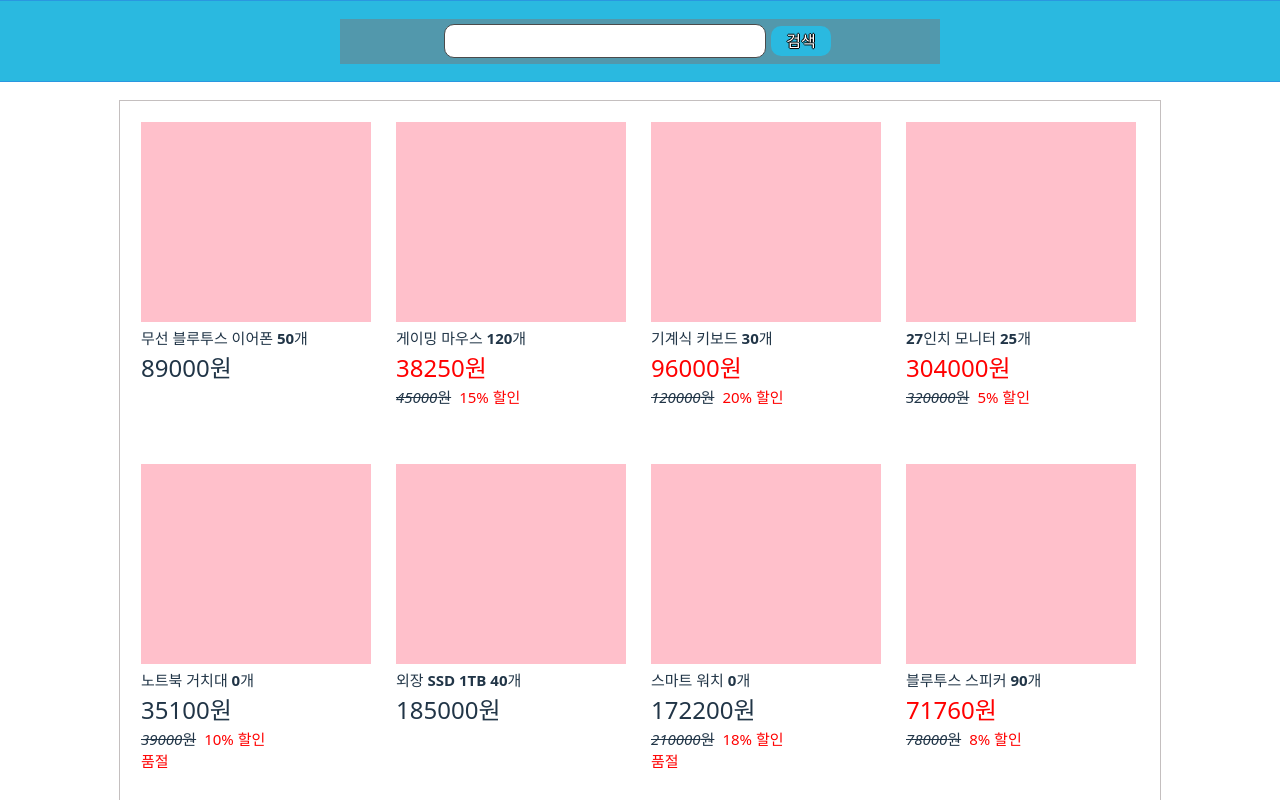
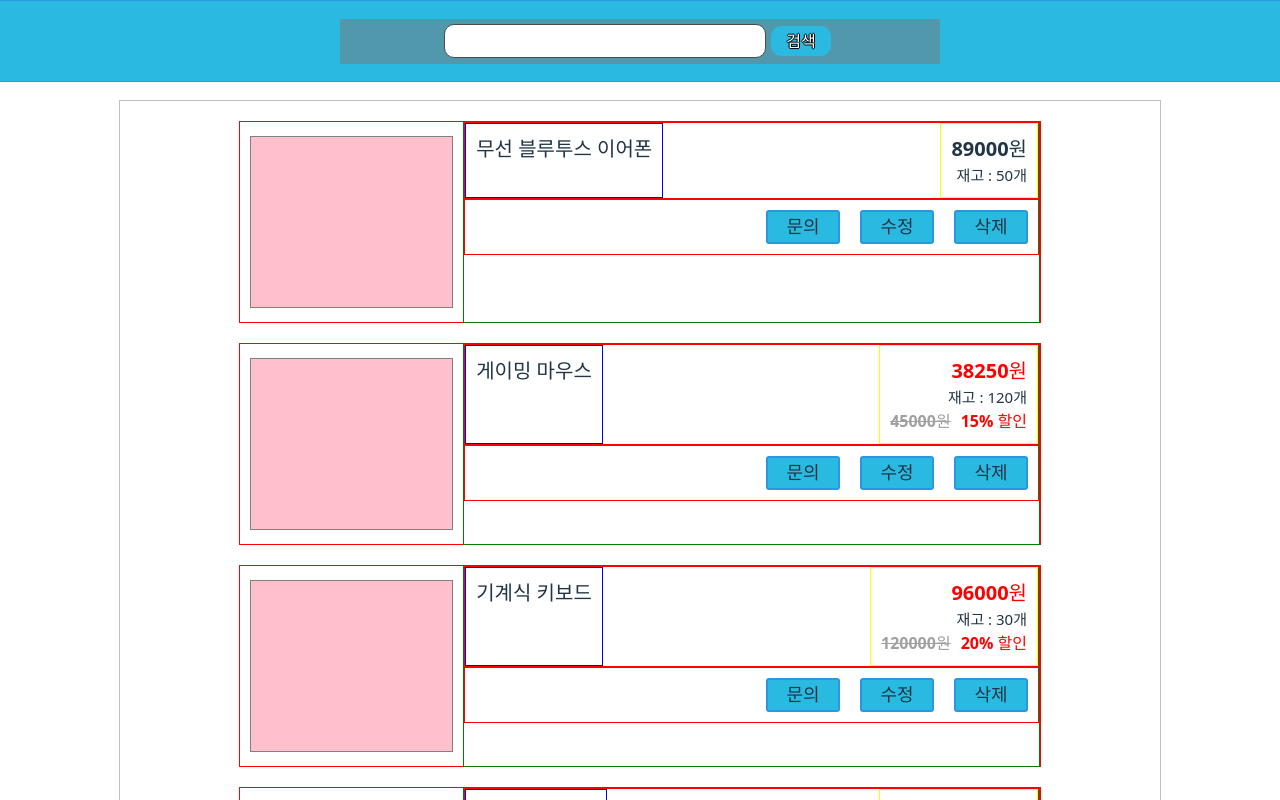
Before and after one commit to khstony/shopping, a React (Vite) app in the folder front-shop/: page /seller in a window 1280 px wide. Shown: the top 800 px of the page. Built offline with nearby package versions, Linux system fonts and the light colour scheme.

Commit message:
판매자메뉴 UI

```diff
--- /dev/null
+++ b/front-shop/src/components/SellerOfferCell.css
@@ -0,0 +1,99 @@
+.cell-seller-wrapper{
+    border : 1px solid red;
+    display : flex;
+    width : 800px;
+    height : 200px;
+    align-items: center;
+}
+
+.cell-seller-image{
+    width : 280px;
+    height : 170px;
+    background-color: pink;
+    border : 1px solid gray;
+    margin : 10px;
+}
+
+.cell-seller-right{
+    border : 1px solid green;
+    width : 100%;
+    height: 100%;
+}
+
+.cell-seller-product-name{
+    border : 1px solid blue;
+    text-align: left;
+    font-size : 20px;
+    font-weight: 700;
+    padding : 10px;
+}
+
+.cell-seller-name-price-box{
+    border : 1px solid red;
+    display: flex;
+}
+
+.cell-seller-price-discount-box{
+    padding : 10px;
+    flex-direction: column;
+    display : flex;
+    border : 1px solid yellow;
+    margin-left : auto;
+}
+
+.cell-seller-price{
+    font-size : 20px;
+    font-weight: 900;
+    text-align: right;;
+}
+
+.cell-seller-discount-info{
+    display : flex;
+}
+
+.cell-seller-prediscount-price{
+    color : #a0a0a0;
+    font-weight : 700;
+    text-decoration: line-through;
+    margin-right : 10px
+}
+
+.cell-seller-discount-rate{
+    color : red;
+    font-weight: 600;
+}
+
+.cell-seller-stock{
+    text-align: right;
+    font-size : 15px;
+    font-weight: 500;
+}
+
+.cell-seller-discount-tag{
+    color : red;
+}
+
+.cell-seller-bottom{
+    display: flex;
+    border : 1px solid red;
+}
+
+.cell-seller-button-section{
+    display : flex;
+    margin-left : auto;
+}
+
+.cell-seller-button{
+    width : 70px;
+    height : 30px;
+    font-size : 18px;
+    background-color:#2AB9E0;
+    font-weight : 700;
+    margin : 10px;
+    display: flex;
+    text-align: center;
+    align-items: center;
+    justify-content: center;
+    border : 2px solid #2a97e0;
+    border-radius: 3px;
+}
--- /dev/null
+++ b/front-shop/src/components/SellerOfferCell.tsx
@@ -0,0 +1,57 @@
+import React, { useEffect, useState, useRef } from 'react';
+import { useNavigate } from "react-router-dom";
+import api from "../api/axiosInstance";
+import type {Offer} from "../types/offer"
+import "./SellerOfferCell.css";
+
+type OfferCellProps = Offer;
+
+function SellerOfferCell(props: Offer) {
+  const {
+    id,
+    uploader,
+    product_name,
+    product_image,
+    product_desc,
+    product_price,
+    discount_rate,
+    stock,
+  } = props;
+
+  const isSoldOut = stock===0;
+  const isDiscounted = discount_rate > 0;
+  const actualPrice = product_price * (1 - discount_rate/100);
+
+
+  return (
+    <div className="cell-seller-wrapper">
+        <div className = "cell-seller-image"></div>
+        <div className = "cell-seller-right">
+            <div className = "cell-seller-name-price-box">
+                <div className = "cell-seller-product-name">{product_name}</div>
+                <div className = "cell-seller-price-discount-box">
+                    <div className = {`cell-seller-price ${isDiscounted? `cell-seller-discount-tag`:``}`}>{actualPrice}원</div>
+                    <div className = "cell-seller-stock">재고 : {stock}개</div>
+                    {isDiscounted && (
+                        <div className = "cell-seller-discount-info">
+                            <div className= "cell-seller-prediscount-price">{product_price}원</div>
+                            <div className = "cell-seller-discount-rate">{discount_rate}% 할인</div>
+                        </div>
+                    )}
+                </div>
+            </div>
+
+            <div className = "cell-seller-bottom">
+                <div className = "cell-seller-button-section">
+                    <div className = "cell-seller-button">문의</div>
+                    <div className = "cell-seller-button">수정</div>
+                    <div className = "cell-seller-button">삭제</div>
+                </div>
+            </div>
+
+        </div>
+    </div>
+  )
+
+}
+export default SellerOfferCell
--- a/front-shop/src/pages/OfferInfo.css
+++ b/front-shop/src/pages/OfferInfo.css
@@ -1,3 +1,71 @@
+.main-wrapper {
+  min-height: 100vh;
+  min-width: 100vw;
+  /* background-color: #d1d1d1; */
+  background-color: white;
+  display : flex;
+  justify-content: center;
+}
+
+.main-center-zone{
+    width : 1000px;
+    min-height : 100%;
+    background-color: white;
+    border : 1px solid #c4bfbf;
+    margin-top : 100px;
+    display: grid;
+    grid-template-columns: repeat(4, 1fr);
+    gap: 20px;
+    padding: 20px;
+}
+
+.main-header{
+    width : 100%;
+    height : 80px;
+    background-color: #2AB9E0;
+    position: fixed;
+    border : 1px solid #2a97e0;
+    align-items : center;
+    justify-content: center;
+    display : flex;
+    z-index : 1000;
+}
+
+.main-header-menubox{
+    width : 600px;
+    height : 45px;
+    background-color: #5298AC;
+    display: flex;
+    align-items: center;
+    justify-content: center;
+}
+.main-searchbox{
+    border : 1px solid rgb(75, 75, 75);
+    width : 300px;
+    height : 30px;
+    outline: none;
+    font-size : 18px;
+    font-weight: 600;
+    border-radius : 10px;
+    padding-left : 10px;
+    padding-right : 10px;
+}
+
+.main-search-button{
+    width : 60px;
+    height : 30px;
+    background-color: #2AB9E0;
+    color : white;
+    display : flex;
+    text-align: center;
+    justify-content: center;
+    align-items: center;
+    margin : 5px;
+    font-weight: 600;
+    text-shadow: -1px 0 #000000, 0 1px #000000, 1px 0 #000000, 0 -1px #000000;
+    border-radius: 10px;
+}
+
 .offer-image{
     width : 500px;
     height : 400px;
--- a/front-shop/src/pages/OfferInfo.tsx
+++ b/front-shop/src/pages/OfferInfo.tsx
@@ -1,6 +1,5 @@
 import React, { useEffect, useState, useRef } from 'react';
 import { useNavigate } from "react-router-dom";
-import "./MainPage.css"
 import "./OfferInfo.css"
 import type {Offer} from "../types/offer";
 import { testOfferDetail } from '../testdata/testOfferDetail';
--- a/front-shop/src/pages/Sellerpage.css
+++ b/front-shop/src/pages/Sellerpage.css
@@ -0,0 +1,68 @@
+.main-wrapper {
+  min-height: 100vh;
+  min-width: 100vw;
+  /* background-color: #d1d1d1; */
+  background-color: white;
+  display : flex;
+  justify-content: center;
+}
+
+.seller-main-center-zone{
+    width : 1000px;
+    min-height : 100%;
+    background-color: white;
+    border : 1px solid #c4bfbf;
+    margin-top : 100px;
+    display: grid;
+    gap: 20px;
+    padding: 20px;
+    align-items: center;
+    justify-content: center;
+}
+
+.main-header{
+    width : 100%;
+    height : 80px;
+    background-color: #2AB9E0;
+    position: fixed;
+    border : 1px solid #2a97e0;
+    align-items : center;
+    justify-content: center;
+    display : flex;
+    z-index : 1000;
+}
+
+.main-header-menubox{
+    width : 600px;
+    height : 45px;
+    background-color: #5298AC;
+    display: flex;
+    align-items: center;
+    justify-content: center;
+}
+.main-searchbox{
+    border : 1px solid rgb(75, 75, 75);
+    width : 300px;
+    height : 30px;
+    outline: none;
+    font-size : 18px;
+    font-weight: 600;
+    border-radius : 10px;
+    padding-left : 10px;
+    padding-right : 10px;
+}
+
+.main-search-button{
+    width : 60px;
+    height : 30px;
+    background-color: #2AB9E0;
+    color : white;
+    display : flex;
+    text-align: center;
+    justify-content: center;
+    align-items: center;
+    margin : 5px;
+    font-weight: 600;
+    text-shadow: -1px 0 #000000, 0 1px #000000, 1px 0 #000000, 0 -1px #000000;
+    border-radius: 10px;
+}
--- a/front-shop/src/pages/Sellerpage.tsx
+++ b/front-shop/src/pages/Sellerpage.tsx
@@ -1,8 +1,8 @@
 import React, { useEffect, useState, useRef } from 'react';
-import "./Mainpage.css";
 import {testshop} from "../testdata/testshop";
 import type { Offer } from "../types/offer"
-import OfferCell from "../components/OfferCell";
+import SellerOfferCell from "../components/SellerOfferCell"
+import "./Sellerpage.css"
 
 function SellerPage() {
 
@@ -27,9 +27,9 @@ function SellerPage() {
           <div className = "main-search-button">검색</div>
         </div>
       </div>
-      <div className = "main-center-zone">
+      <div className = "seller-main-center-zone">
         {offerList.map((offer) => (
-          <OfferCell
+          <SellerOfferCell
             key = {offer.id}
             {...offer}
 
```
